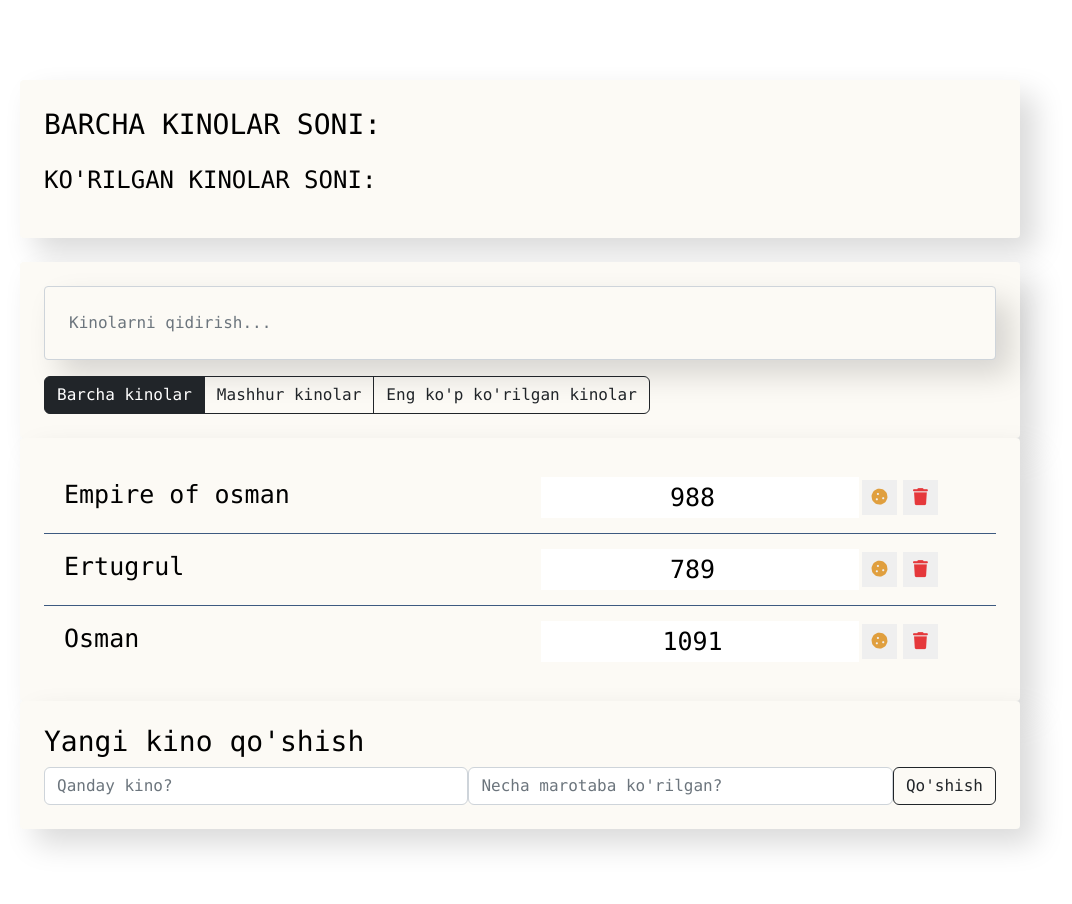
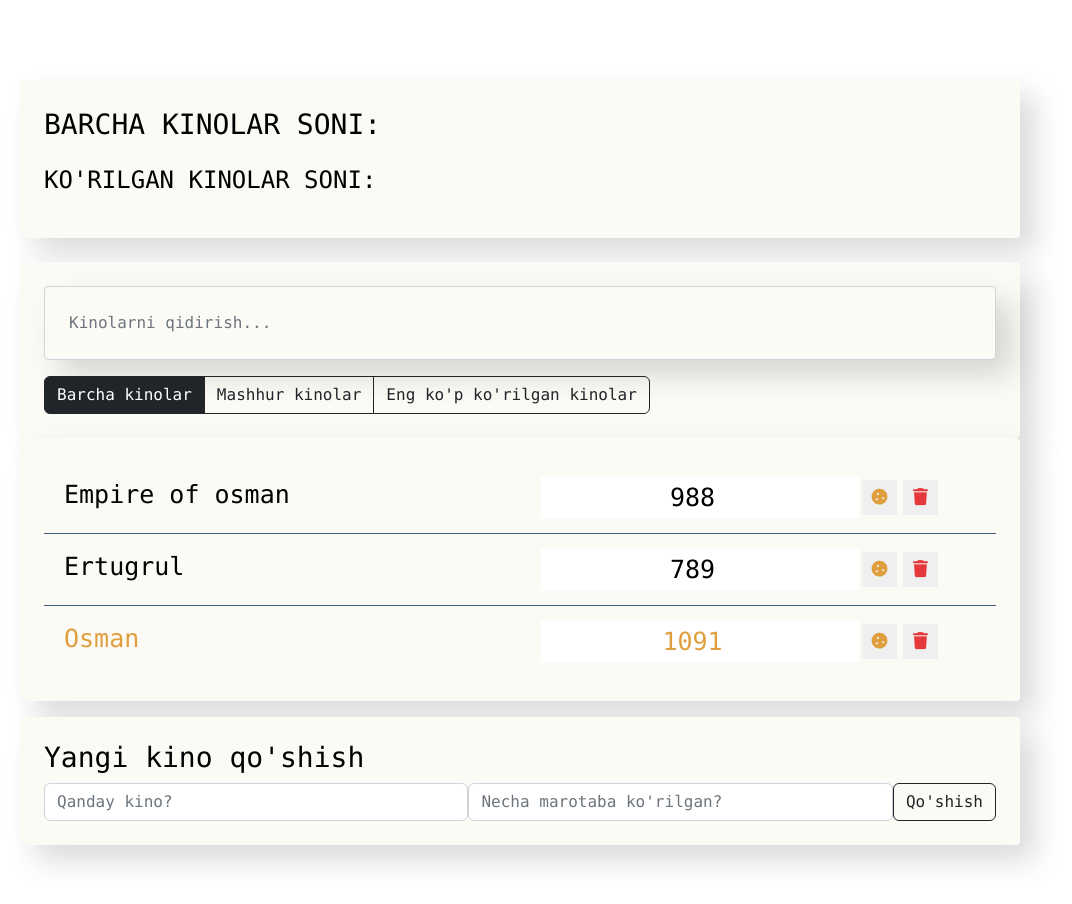
Before and after one commit to DilmurodjonT/react_movie, a React (Create React App) app: page / in a window 1280 px wide. Shown: the top 904 px of the page, without its empty margins (120-1192 px from the left). Built offline with nearby package versions, Linux system fonts and the light colour scheme.

Commit message:
optimiz movilist

```diff
--- a/src/components/App/App.jsx
+++ b/src/components/App/App.jsx
@@ -8,9 +8,9 @@
 
 const App = () => {
   const data = [
-    { name: "Empire of osman", viewers: "988" },
-    { name: "Ertugrul", viewers: "789" },
-    { name: "Osman", viewers: "1091" },
+    { name: "Empire of osman", viewers: 988, favourite: false },
+    { name: "Ertugrul", viewers: 789, favourite: false },
+    { name: "Osman", viewers: 1091, favourite: true },
   ];
   return (
     <div className="app font-monospace">
--- a/src/components/movi-list-item/Movi-list-item.css
+++ b/src/components/movi-list-item/Movi-list-item.css
@@ -58,11 +58,11 @@
   transform: translateX(0px);
 }
 
-.list-group-item.increase .list-group-item-label,
-.list-group-item.increase .list-group-item-input {
+.list-group-item.favourite .list-group-item-label,
+.list-group-item.favourite .list-group-item-input {
   color: #e09f3e;
 }
 
-.list-group-item.increase .btn-star {
+.list-group-item.favourite .btn-star {
   color: #aeaeae;
 }
--- a/src/components/movi-list-item/Movi-list-item.jsx
+++ b/src/components/movi-list-item/Movi-list-item.jsx
@@ -1,9 +1,13 @@
 import React from "react";
 import "./Movi-list-item.css";
 
-const MoviListItem = ({ name, viewers }) => {
+const MoviListItem = ({ name, viewers, favourite }) => {
   return (
-    <li className="list-group-item d-flex justify-content-between">
+    <li
+      className={`list-group-item d-flex justify-content-between ${
+        favourite && "favourite"
+      }`}
+    >
       <span className="list-group-item-label">{name}</span>
       <input
         type="number"
--- a/src/components/movie-list/Movie-list.jsx
+++ b/src/components/movie-list/Movie-list.jsx
@@ -4,11 +4,15 @@
 
 const MovieList = ({ data }) => {
   return (
-    <div className="movie-list">
+    <ul className="movie-list">
       {data.map((item) => (
-        <MoviListItem name={item.name} viewers={item.viewers} />
+        <MoviListItem
+          name={item.name}
+          viewers={item.viewers}
+          favourite={item.favourite}
+        />
       ))}
-    </div>
+    </ul>
   );
 };
 
```
